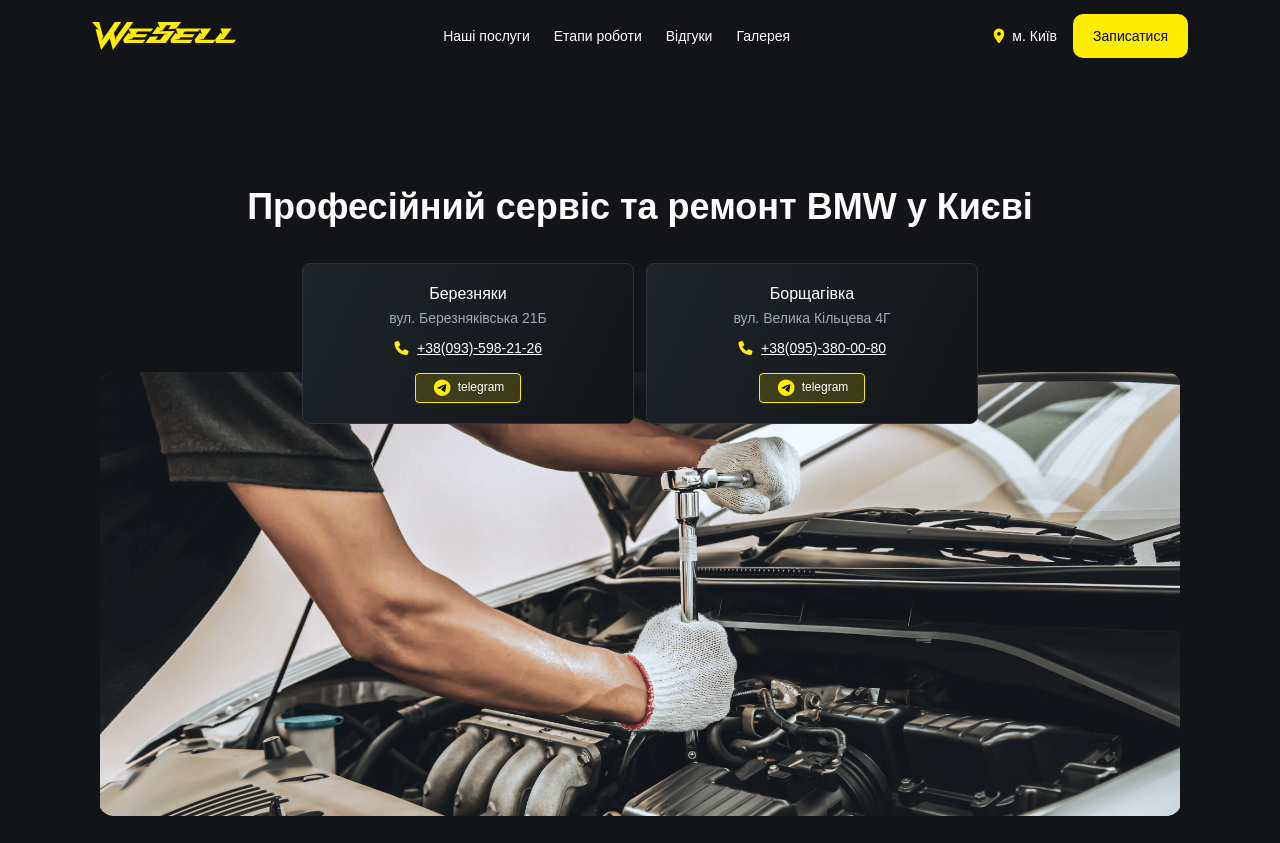
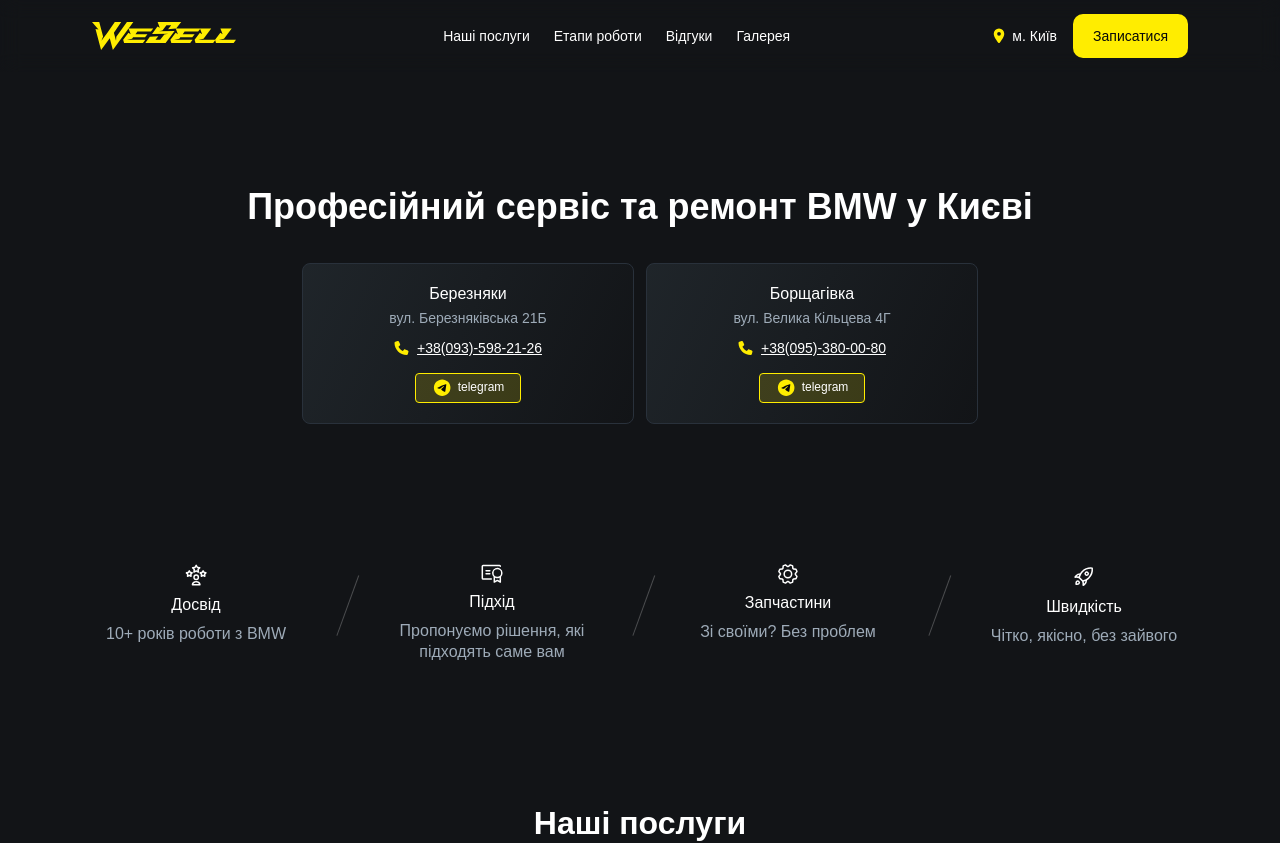
Before and after one commit to berezovskyicom/wesell, a Next.js app: page / in a window 1280 px wide. Shown: the top 843 px of the page. Built offline with nearby package versions, Linux system fonts and the light colour scheme; no server answers; a web font is replaced by a local one.

Commit message:
tech: Temporarily remove image to check page speed analysis

```diff
--- a/src/components/Home/Home-Hero.module.scss
+++ b/src/components/Home/Home-Hero.module.scss
@@ -113,21 +113,4 @@
       fill: $yellow-100;
     }
   }
-
-  &__hero-image-wrapper {
-    position: relative;
-    max-width: 1080px;
-    height: 298px;
-    margin: -52px auto 0;
-    border-radius: 16px;
-    object-fit: cover;
-
-    @include media-up($media-lg) {
-      height: 444px;
-    }
-
-    img {
-      object-fit: cover;
-    }
-  }
 }
--- a/src/components/Home/Home-Hero.tsx
+++ b/src/components/Home/Home-Hero.tsx
@@ -1,6 +1,5 @@
 import find from "lodash-es/find"
 import values from "lodash-es/values"
-import Image from "next/image"
 import Link from "next/link"
 import Container from "@/components/Container"
 import Heading from "@/components/Heading"
@@ -57,14 +56,6 @@
           ))}
         </div>
       </Container>
-      <div className={styles["home__hero-image-wrapper"]}>
-        <Image
-          src="/assets/home/hero/service.png"
-          alt="WeSell Service"
-          fill
-          priority
-        />
-      </div>
     </section>
   )
 }
```
Also changed, not shown: public/assets/home/hero/service.png (deleted).
